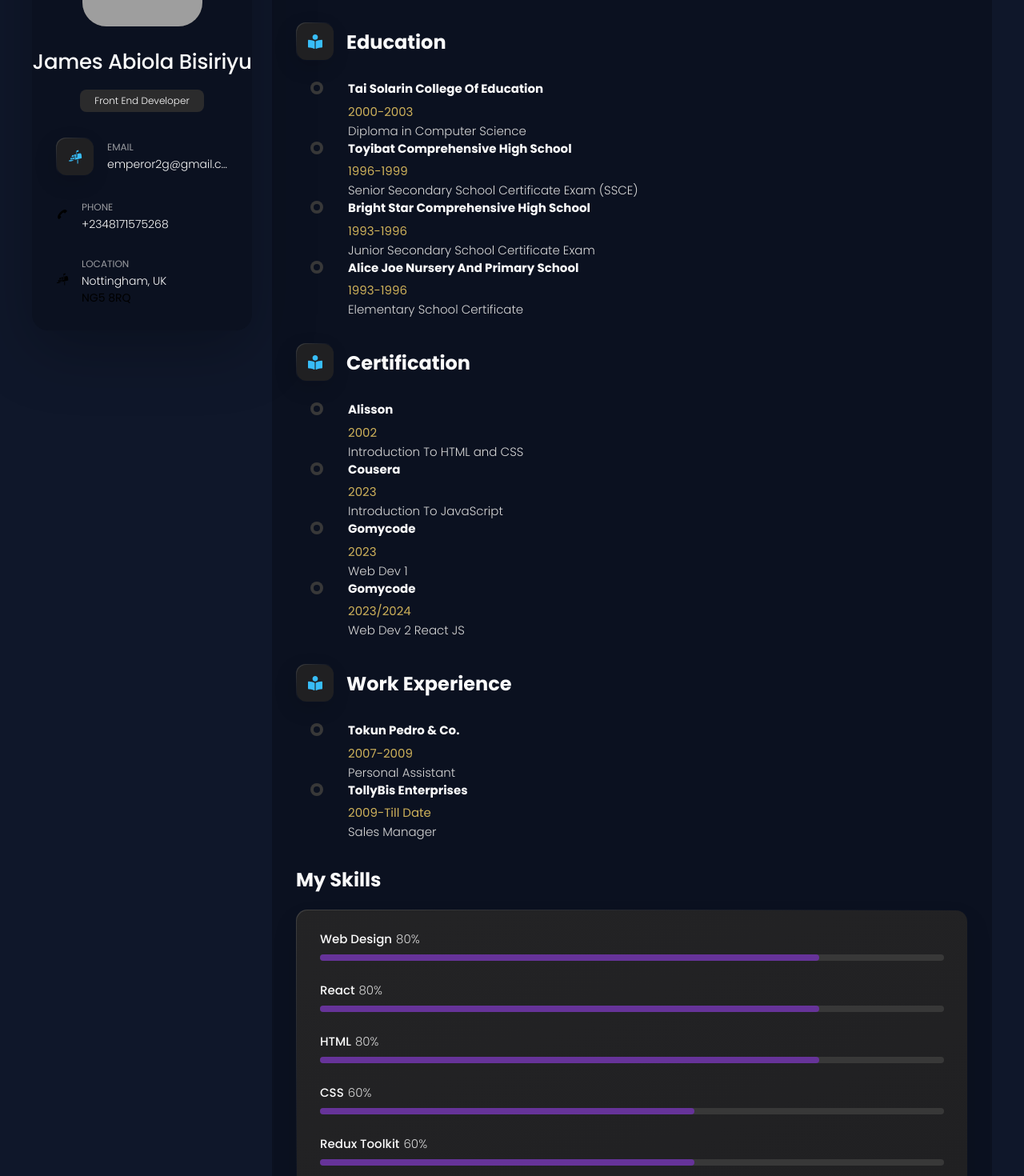
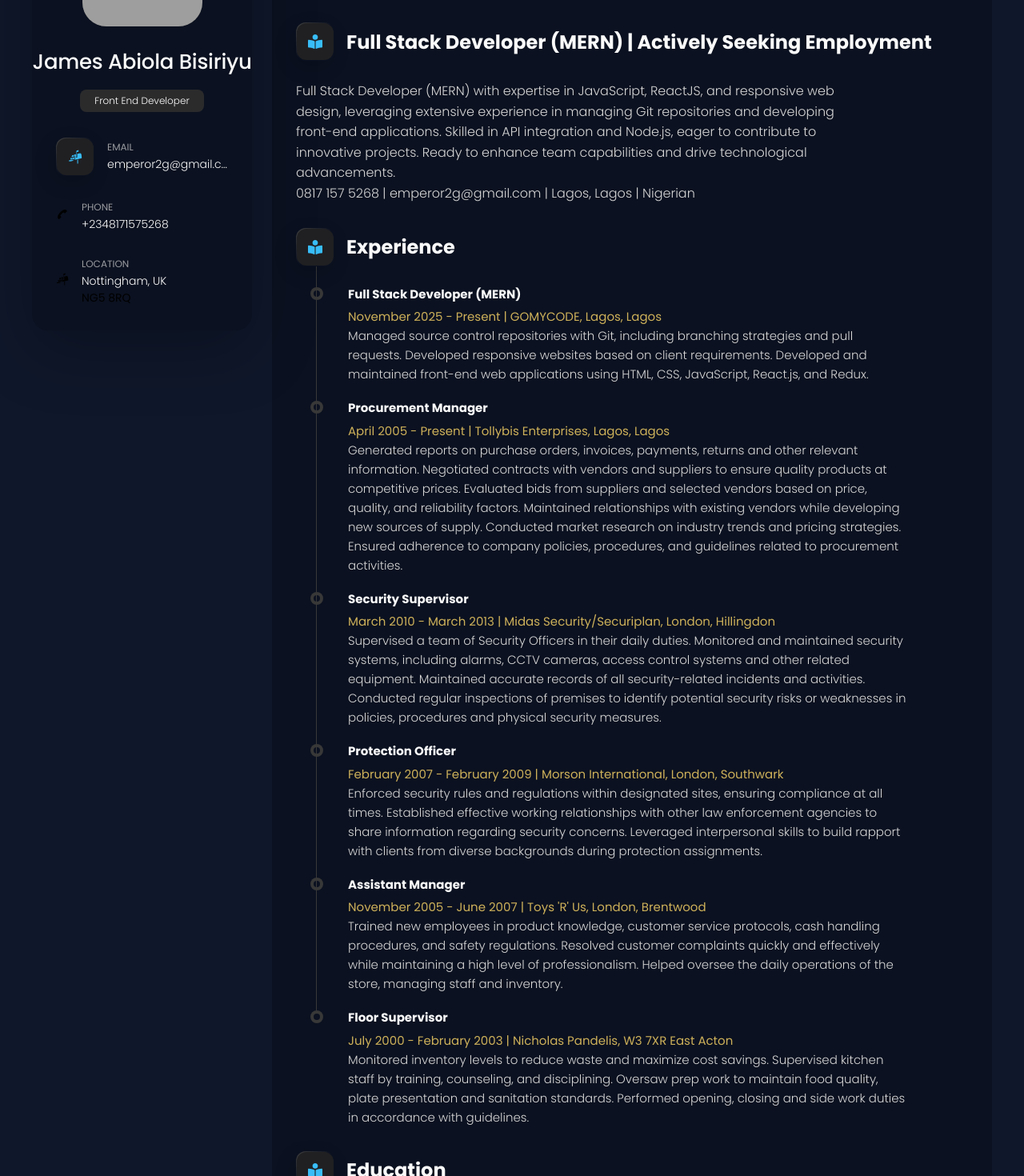
Before and after one commit to JamesAbiolaBisiriyu/Jamesportfolio, a React (Vite) app: page /resume in a window 1280 px wide. Shown: the part 200-1670 px from the top of the page at 80% size. Built offline with nearby package versions, Linux system fonts and the light colour scheme; grey boxes are pictures that could not be loaded.

Commit message:
cvUpdated

```diff
--- a/src/App.css
+++ b/src/App.css
@@ -1189,14 +1189,16 @@ textarea.form-input::-webkit-resizer { display: none; }
 
 }
 
+/* For screens smaller than 450px */
 @media (max-width: 450px) {
+  /* Make avatar bigger / centered */
   .avatar-box img {
     display: block;
     width: 100px;
     height: auto;
     margin: 0 auto;
   }
-}
+  }
 
 
 
@@ -1465,7 +1467,7 @@ textarea.form-input::-webkit-resizer { display: none; }
    * #CONTACT
    */
 
-  .mapbox {
+  .map-box {
     height: 380px;
     border-radius: 18px;
   }
--- a/src/pages/Resume/Resume.jsx
+++ b/src/pages/Resume/Resume.jsx
@@ -1,117 +1,200 @@
-import React from 'react'
+import React from "react";
 import { FaBookReader } from "react-icons/fa";
-import TimelineItem from './TimelineItem';
-import SkillItem from './SkillItem';
+import TimelineItem from "./TimelineItem";
 
 const Resume = () => {
+  const experience = [
+    {
+      title: "Full Stack Developer (MERN)",
+      date: "November 2025 - Present | GOMYCODE, Lagos, Lagos",
+      description:
+        "Managed source control repositories with Git, including branching strategies and pull requests. Developed responsive websites based on client requirements. Developed and maintained front-end web applications using HTML, CSS, JavaScript, React.js, and Redux.",
+    },
+    {
+      title: "Procurement Manager",
+      date: "April 2005 - Present | Tollybis Enterprises, Lagos, Lagos",
+      description:
+        "Generated reports on purchase orders, invoices, payments, returns and other relevant information. Negotiated contracts with vendors and suppliers to ensure quality products at competitive prices. Evaluated bids from suppliers and selected vendors based on price, quality, and reliability factors. Maintained relationships with existing vendors while developing new sources of supply. Conducted market research on industry trends and pricing strategies. Ensured adherence to company policies, procedures, and guidelines related to procurement activities.",
+    },
+    {
+      title: "Security Supervisor",
+      date: "March 2010 - March 2013 | Midas Security/Securiplan, London, Hillingdon",
+      description:
+        "Supervised a team of Security Officers in their daily duties. Monitored and maintained security systems, including alarms, CCTV cameras, access control systems and other related equipment. Maintained accurate records of all security-related incidents and activities. Conducted regular inspections of premises to identify potential security risks or weaknesses in policies, procedures and physical security measures.",
+    },
+    {
+      title: "Protection Officer",
+      date: "February 2007 - February 2009 | Morson International, London, Southwark",
+      description:
+        "Enforced security rules and regulations within designated sites, ensuring compliance at all times. Established effective working relationships with other law enforcement agencies to share information regarding security concerns. Leveraged interpersonal skills to build rapport with clients from diverse backgrounds during protection assignments.",
+    },
+    {
+      title: "Assistant Manager",
+      date: "November 2005 - June 2007 | Toys 'R' Us, London, Brentwood",
+      description:
+        "Trained new employees in product knowledge, customer service protocols, cash handling procedures, and safety regulations. Resolved customer complaints quickly and effectively while maintaining a high level of professionalism. Helped oversee the daily operations of the store, managing staff and inventory.",
+    },
+    {
+      title: "Floor Supervisor",
+      date: "July 2000 - February 2003 | Nicholas Pandelis, W3 7XR East Acton",
+      description:
+        "Monitored inventory levels to reduce waste and maximize cost savings. Supervised kitchen staff by training, counseling, and disciplining. Oversaw prep work to maintain food quality, plate presentation and sanitation standards. Performed opening, closing and side work duties in accordance with guidelines.",
+    },
+  ];
+
+  const education = [
+    {
+      title: "Diploma in Full Stack Engineer",
+      date: "Gomycode, Lagos",
+      description:
+        "Completed full stack engineering training with practical MERN development.",
+    },
+    {
+      title: "React (Web 2) in Software Development",
+      date: "Gomycode, Lagos",
+      description:
+        "Focused on building modern React applications and reusable UI components.",
+    },
+    {
+      title: "Web 1 in Software Development",
+      date: "Gomycode, Lagos",
+      description:
+        "Built foundational front-end development skills in HTML, CSS, and JavaScript.",
+    },
+    {
+      title: "Software Development",
+      date: "West London College, St Mary's Road, Ealing, London, W5 5RF",
+      description:
+        "Academic training in software development principles and practical implementation.",
+    },
+    {
+      title: "Diploma in Software Development",
+      date: "Newham College, Welfare Road, London E15 4HT",
+      description:
+        "Comprehensive diploma focused on software design and development practice.",
+    },
+  ];
+
+  const skills = [
+    "JavaScript programming",
+    "RESTful APIs development",
+    "ReactJS knowledge",
+    "API integration",
+    "HTML expertise",
+    "Java programming",
+    "Git version control",
+    "Responsive web design",
+    "Node.js experience",
+    "Project management",
+    "Web technologies: AngularJS, jQuery, Bootstrap",
+    "Coding",
+    "CSS expertise",
+    "HTML proficiency",
+  ];
+
   return (
     <section>
       <header>
-        <h2 className='h2 article-title'>Resume</h2>
+        <h2 className="h2 article-title">Resume</h2>
+      </header>
 
-      </header>
+      <div className="timeline">
+        <div className="title-wrapper">
+          <div className="icon-box">
+            <FaBookReader />
+          </div>
+          <h3 className="h3">
+            Full Stack Developer (MERN) | Actively Seeking employment
+          </h3>
+        </div>
+        <p className="timeline-text">
+          Full Stack Developer (MERN) with expertise in JavaScript, ReactJS, and
+          responsive web design, leveraging extensive experience in managing Git
+          repositories and developing front-end applications. Skilled in API
+          integration and Node.js, eager to contribute to innovative projects.
+          Ready to enhance team capabilities and drive technological
+          advancements.
+        </p>
+        <p className="timeline-text">
+          0817 157 5268 | emperor2g@gmail.com | Lagos, Lagos | Nigerian
+        </p>
+      </div>
+
+      {/* Experience */}
+      <div className="timeline">
+        <div className="title-wrapper">
+          <div className="icon-box">
+            <FaBookReader />
+          </div>
+          <h3 className="h3">Experience</h3>
+        </div>
+        <ol className="timeline-list">
+          {experience.map((item) => (
+            <TimelineItem
+              key={`${item.title}-${item.date}`}
+              title={item.title}
+              date={item.date}
+              description={item.description}
+            />
+          ))}
+        </ol>
+      </div>
+
       {/* Education */}
-      <div className='timeline'>
-        <div className='title-wrapper'>
-          <div className='icon-box'>
-          <FaBookReader />
+      <div className="timeline">
+        <div className="title-wrapper">
+          <div className="icon-box">
+            <FaBookReader />
           </div>
-          <h3 className='h3'>Education</h3>
+          <h3 className="h3">Education</h3>
         </div>
-        <ol className='timeline-list'>
-          <TimelineItem title='Tai Solarin College of Education'
-          date='2000-2003'
-          description='Diploma in Computer Science'
-          />
+        <ol className="timeline-list">
+          {education.map((item) => (
+            <TimelineItem
+              key={`${item.title}-${item.date}`}
+              title={item.title}
+              date={item.date}
+              description={item.description}
+            />
+          ))}
         </ol>
-        <ol className='timeline-list'>
-          <TimelineItem title='Toyibat Comprehensive High School'
-          date='1996-1999'
-          description='Senior Secondary School Certificate Exam (SSCE)'
-          />
+      </div>
+
+      {/* Skills */}
+      <div className="timeline">
+        <div className="title-wrapper">
+          <div className="icon-box">
+            <FaBookReader />
+          </div>
+          <h3 className="h3">Skills</h3>
+        </div>
+        <ol className="timeline-list">
+          {skills.map((skill) => (
+            <li className="timeline-item" key={skill}>
+              <p className="timeline-text">{skill}</p>
+            </li>
+          ))}
         </ol>
-        <ol className='timeline-list'>
-          <TimelineItem title='Bright Star Comprehensive High School'
-          date='1993-1996'
-          description='Junior Secondary School Certificate Exam'
-          />
-        </ol>
-        <ol className='timeline-list'>
-          <TimelineItem title='Alice Joe Nursery and Primary School'
-          date='1993-1996'
-          description='Elementary School Certificate '
+      </div>
+
+      {/* References */}
+      <div className="timeline">
+        <div className="title-wrapper">
+          <div className="icon-box">
+            <FaBookReader />
+          </div>
+          <h3 className="h3">References</h3>
+        </div>
+        <ol className="timeline-list">
+          <TimelineItem
+            title="References available upon request"
+            date=""
+            description="Professional references will be provided when required."
           />
         </ol>
       </div>
-      {/* Certification */}
-      <div className='timeline'>
-        <div className='title-wrapper'>
-          <div className='icon-box'>
-          <FaBookReader />
-          </div>
-          <h3 className='h3'>Certification</h3>
-        </div>
-        <ol className='timeline-list'>
-          <TimelineItem title='Alisson'
-          date='2002'
-          description='Introduction To HTML and CSS'
-          />
-        </ol>
-        <ol className='timeline-list'>
-          <TimelineItem title='Cousera'
-          date='2023'
-          description='Introduction To JavaScript'
-          />
-        </ol>
-        <ol className='timeline-list'>
-          <TimelineItem title='Gomycode'
-          date='2023'
-          description='Web Dev 1'
-          />
-        </ol>
-        <ol className='timeline-list'>
-          <TimelineItem title='Gomycode'
-          date='2023/2024'
-          description='Web Dev 2 React JS '
-          />
-        </ol>
-      </div>
-        {/* Work Experience */}
-      <div className='timeline'>
-        <div className='title-wrapper'>
-          <div className='icon-box'>
-          <FaBookReader />
-          </div>
-          <h3 className='h3'>Work Experience</h3>
-        </div>
-        <ol className='timeline-list'>
-          <TimelineItem title='Tokun Pedro & Co.'
-          date='2007-2009'
-          description='Personal Assistant'
-          />
-        </ol>
-        <ol className='timeline-list'>
-          <TimelineItem title='TollyBis Enterprises'
-          date='2009-Till Date'
-          description='Sales Manager'
-          />
-        </ol>
-      </div>
-      {/* Skills Section */}
-      <div className='skill'>
-        <h3 className='h3 skills-title'>My Skills</h3>
-        <ul className='skills-list content-card'>
-          <SkillItem title='Web Design' value={80}/>
-          <SkillItem title='React' value={80}/>
-          <SkillItem title='HTML' value={80}/>
-          <SkillItem title='CSS' value={60}/>
-          <SkillItem title='Redux Toolkit' value={60}/>
+    </section>
+  );
+};
 
-
-        </ul>
-      </div>
-    </section>
-  )
-}
-
-export default Resume
+export default Resume;
```
Also changed, not shown: src/components/Aside.jsx (+10 -6 lines), src/pages/Portfolio/Portfolio.jsx (+1 -12 lines).
